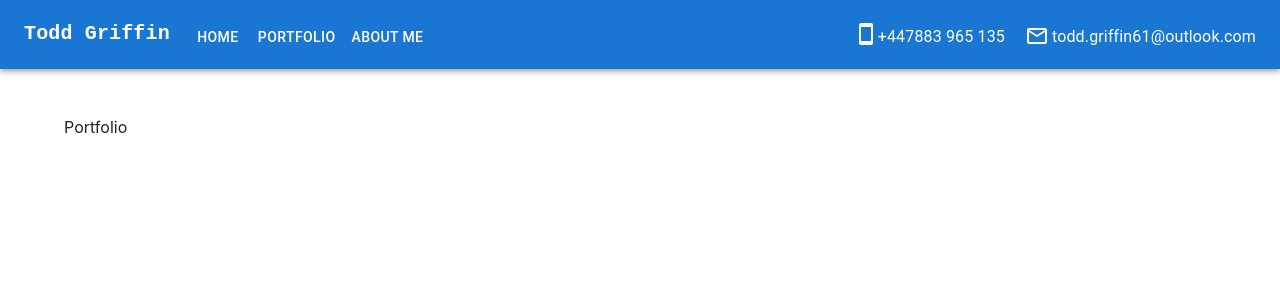
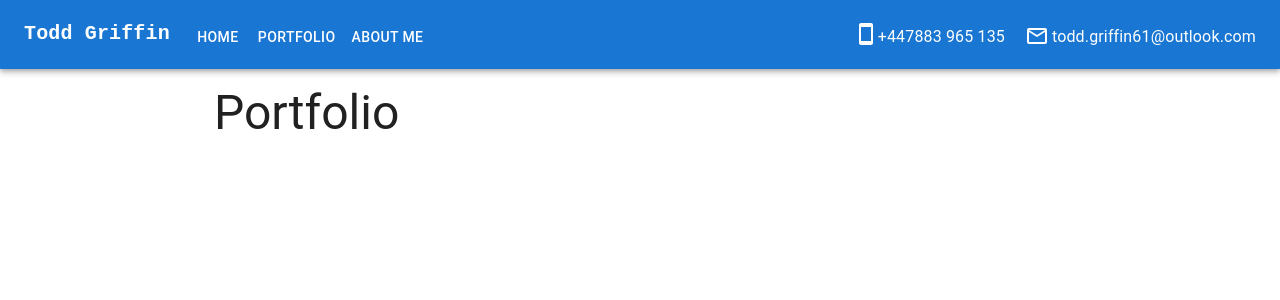
Before and after one commit to ample-samples/web-portfolio, a React (Create React App) app: page /portfolio in a window 1280 px wide. Shown: the top 300 px of the page. Built offline with nearby package versions, Linux system fonts and the light colour scheme.

Commit message:
added page descriptor

```diff
--- a/src/App.css
+++ b/src/App.css
@@ -1,3 +1,3 @@
 .main-content {
-  margin-top: 3rem;
+  margin-top: 1rem;
 }
--- a/src/routes/about.js
+++ b/src/routes/about.js
@@ -8,6 +8,7 @@ export function About() {
   return(
     <>
       <Container component="main" maxWidth="md">
+        <Typography variant='h3'>About Me</Typography>
         <Box>
           <img src={profilePicture} alt="Profile Picture" className="profile-pic" />
         </Box>
--- a/src/routes/homepage.js
+++ b/src/routes/homepage.js
@@ -4,6 +4,7 @@ export function Homepage() {
   return(
     <>
       <Container component="main" maxWidth="md">
+        <Typography variant='h3'>Home</Typography>
         <Box
           sx={{
           display: "flex",
@@ -29,10 +30,11 @@ export function Homepage() {
               <a href="https://developer.mozilla.org/en-US/docs/Web/JavaScript" target="_blank" rel="noreferrer"> <img src="https://raw.githubusercontent.com/devicons/devicon/master/icons/javascript/javascript-original.svg" alt="javascript" width="40" height="40"/> </a>
               <a href="https://reactjs.org/" target="_blank" rel="noreferrer"> <img src="https://raw.githubusercontent.com/devicons/devicon/master/icons/react/react-original-wordmark.svg" alt="react" width="40" height="40"/> </a>
               <a href="https://expressjs.com" target="_blank" rel="noreferrer"> <img src="https://raw.githubusercontent.com/devicons/devicon/master/icons/express/express-original-wordmark.svg" alt="express" width="40" height="40"/> </a>
+              <a href="https://nodejs.org" target="_blank" rel="noreferrer"> <img src="https://raw.githubusercontent.com/devicons/devicon/master/icons/nodejs/nodejs-original-wordmark.svg" alt="nodejs" width="40" height="40"/> </a>
               <a href="https://git-scm.com/" target="_blank" rel="noreferrer"> <img src="https://www.vectorlogo.zone/logos/git-scm/git-scm-icon.svg" alt="git" width="40" height="40"/> </a>
               <a href="https://www.w3.org/html/" target="_blank" rel="noreferrer"> <img src="https://raw.githubusercontent.com/devicons/devicon/master/icons/html5/html5-original-wordmark.svg" alt="html5" width="40" height="40"/> </a>
+              <a href="https://www.w3schools.com/css/" target="_blank" rel="noreferrer"> <img src="https://raw.githubusercontent.com/devicons/devicon/master/icons/css3/css3-original-wordmark.svg" alt="css3" width="40" height="40"/> </a>
               <a href="https://www.linux.org/" target="_blank" rel="noreferrer"> <img src="https://raw.githubusercontent.com/devicons/devicon/master/icons/linux/linux-original.svg" alt="linux" width="40" height="40"/> </a>
-              <a href="https://nodejs.org" target="_blank" rel="noreferrer"> <img src="https://raw.githubusercontent.com/devicons/devicon/master/icons/nodejs/nodejs-original-wordmark.svg" alt="nodejs" width="40" height="40"/> </a>
               <a href="https://www.postgresql.org" target="_blank" rel="noreferrer"> <img src="https://raw.githubusercontent.com/devicons/devicon/master/icons/postgresql/postgresql-original-wordmark.svg" alt="postgresql" width="40" height="40"/> </a>
               <a href="https://www.python.org" target="_blank" rel="noreferrer"> <img src="https://raw.githubusercontent.com/devicons/devicon/master/icons/python/python-original.svg" alt="python" width="40" height="40"/> </a>
         </div>
--- a/src/routes/portfolio.js
+++ b/src/routes/portfolio.js
@@ -1,7 +1,10 @@
+import { Typography, Container } from "@mui/material"
 export function Portfolio() {
   return(
     <>
-      <div>Portfolio</div>
+      <Container component="main" maxWidth="md">
+        <Typography variant='h3'>Portfolio</Typography>
+      </Container>
     </>
   )
 }
```
